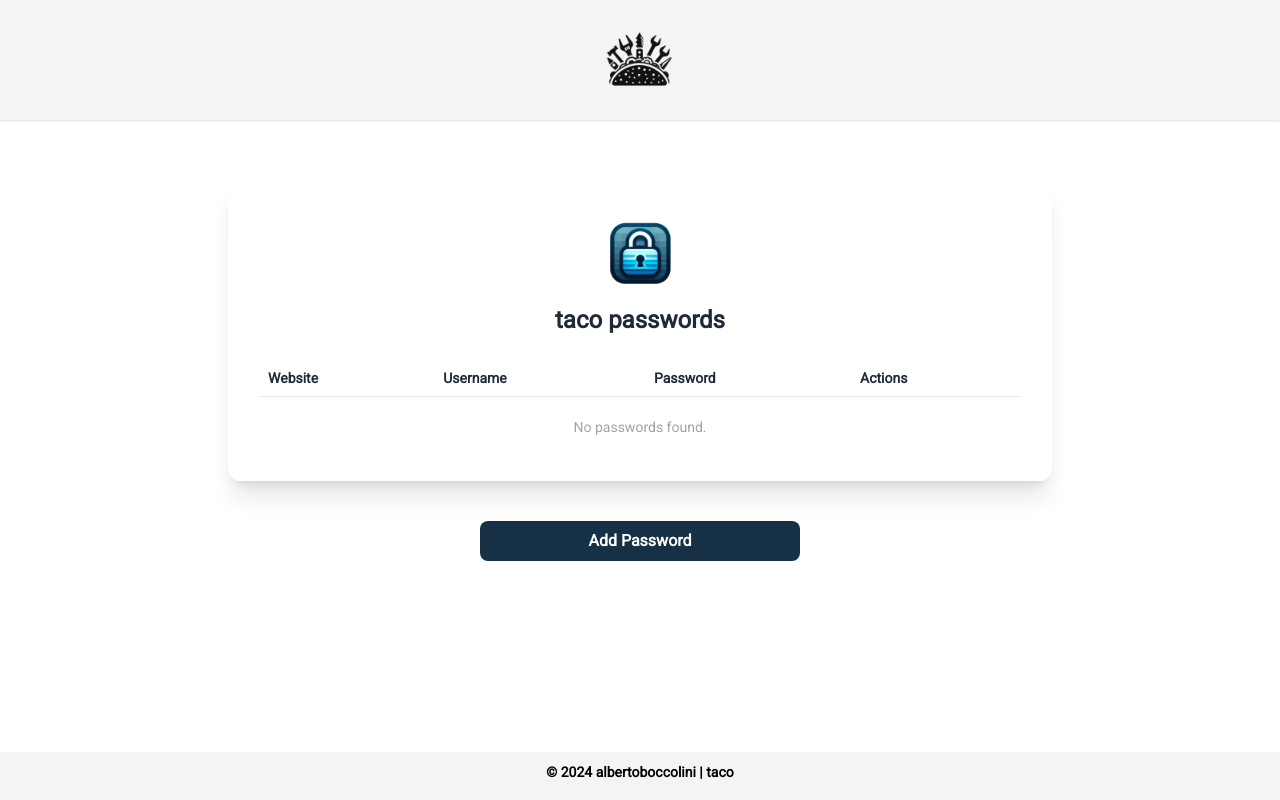
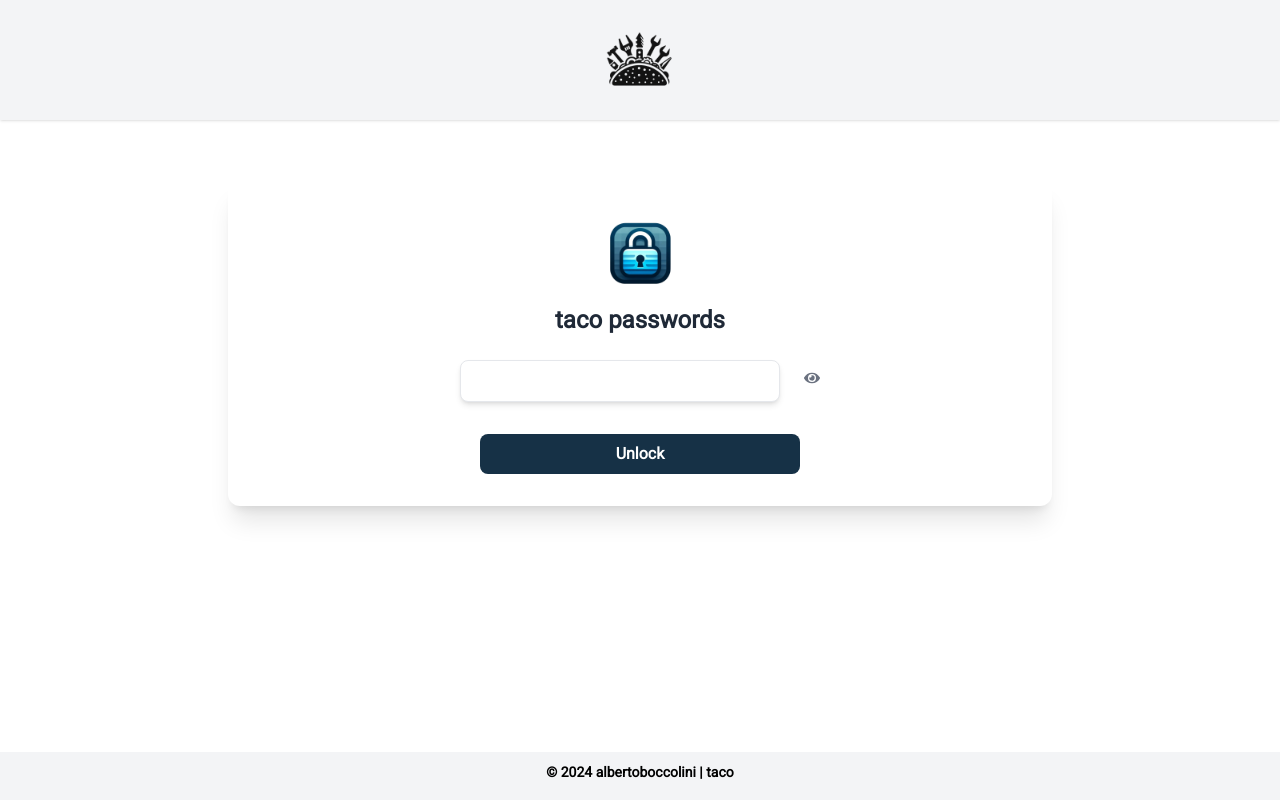
Before and after one commit to albertoboccolini/taco, a Next.js app: page /tools/passwords in a window 1280 px wide. Built offline with nearby package versions, Linux system fonts and the light colour scheme.

Commit message:
Add main password

```diff
--- a/app/components/tools/passwords/Engine.ts
+++ b/app/components/tools/passwords/Engine.ts
@@ -8,8 +8,19 @@ import {Engine as EncodeEngine} from "@/app/components/tools/encoder/Engine";
 export const Engine = () => {
     const {setError, successNotification} = NotificationManager();
     const [passwords, setPasswords] = useState<Array<{ website: string, username: string, password: string }>>([]);
+    const [mainPassword, setMainPassword] = useState<string>("");
     const [visiblePasswords, setVisiblePasswords] = useState<boolean[]>(new Array(passwords.length).fill(false));
+    const [visibleMainPassword, setVisibleMainPassword] = useState<boolean>(false);
     const {base64Encoder, base64Decoder} = EncodeEngine();
+    const [isAuthenticated, setIsAuthenticated] = useState(false);
+
+    const unlockPasswords = () => {
+        if (mainPassword === "") {
+            return setError(new InvalidParameter("Main Password"));
+        }
+        setIsAuthenticated(true);
+        reloadPasswords();
+    };
 
     const togglePasswordVisibility = (index: number) => {
         const updatedVisibility = [...visiblePasswords];
@@ -17,13 +28,26 @@ export const Engine = () => {
         setVisiblePasswords(updatedVisibility);
     };
 
+    const toggleMainPasswordVisibility = () => {
+        setVisibleMainPassword(!visibleMainPassword);
+    }
+
+    const encodePasswords = () => {
+        const encodedPasswords = passwords.map(password => ({
+            website: base64Encoder(password.website + mainPassword),
+            username: base64Encoder(password.username + mainPassword),
+            password: base64Encoder(password.password + mainPassword),
+        }));
+        return encodedPasswords;
+    }
+
     const reloadPasswords = () => {
         const loadedPasswords = JSON.parse(localStorage.getItem('passwords')! || '[]');
         const decodedPasswords = loadedPasswords.map((password: any) => ({
             ...password,
-            website: base64Decoder(password.website),
-            username: base64Decoder(password.username),
-            password: base64Decoder(password.password),
+            website: base64Decoder(password.website)!.toString().replace(mainPassword, ""),
+            username: base64Decoder(password.username)!.toString().replace(mainPassword, ""),
+            password: base64Decoder(password.password)!.toString().replace(mainPassword, ""),
         }));
         setPasswords(decodedPasswords);
     }
@@ -37,6 +61,9 @@ export const Engine = () => {
     };
 
     const checkParameters = (index: number) => {
+        if (mainPassword === "") {
+            return "Main password";
+        }
         if (passwords[index].website === "") {
             return "Website";
         }
@@ -55,11 +82,7 @@ export const Engine = () => {
             return setError(new InvalidParameter(parameter));
         }
         try {
-            const encodedPasswords = passwords.map(password => ({
-                website: base64Encoder(password.website),
-                username: base64Encoder(password.username),
-                password: base64Encoder(password.password),
-            }));
+            const encodedPasswords = encodePasswords();
             localStorage.setItem('passwords', JSON.stringify(encodedPasswords));
             successNotification("Password salvata correttamente.");
         } catch (error: any) {
@@ -73,14 +96,17 @@ export const Engine = () => {
         setPasswords(newPasswords);
     };
 
+    const updateMainPassword = (value: string) => {
+        setMainPassword(value);
+    };
+
     const deletePassword = (index: number) => {
         const newPasswords = passwords.filter((_, i) => i !== index);
         const encodedPasswords = newPasswords.map(password => ({
-            website: base64Encoder(password.website),
-            username: base64Encoder(password.username),
-            password: base64Encoder(password.password),
+            website: base64Encoder(password.website + mainPassword),
+            username: base64Encoder(password.username + mainPassword),
+            password: base64Encoder(password.password + mainPassword),
         }));
-        setPasswords(encodedPasswords);
         localStorage.setItem('passwords', JSON.stringify(encodedPasswords));
         reloadPasswords();
     };
@@ -93,5 +119,11 @@ export const Engine = () => {
         passwords,
         visiblePasswords,
         togglePasswordVisibility,
+        mainPassword,
+        updateMainPassword,
+        toggleMainPasswordVisibility,
+        visibleMainPassword,
+        unlockPasswords,
+        isAuthenticated
     };
 }
--- a/app/components/tools/passwords/Layout.tsx
+++ b/app/components/tools/passwords/Layout.tsx
@@ -1,6 +1,6 @@
 'use client'
 
-import React, {useState} from 'react';
+import React from 'react';
 import {NextPage} from "next";
 import Header from "@/app/components/public/Header";
 import Image from "next/image";
@@ -18,9 +18,53 @@ const Layout: NextPage = () => {
         deletePassword,
         visiblePasswords,
         togglePasswordVisibility,
+        mainPassword,
+        toggleMainPasswordVisibility,
+        visibleMainPassword,
+        updateMainPassword,
+        unlockPasswords,
+        isAuthenticated
     } = Engine();
 
 
+    if (!isAuthenticated) {
+        return (
+            <div className="text-gray-800 bg-white m-0 p-0">
+                <div className="shadow">
+                    <Header title={"taco | passwords"}/>
+                </div>
+                <main className="px-4 py-10 m-auto max-w-4xl sm:p-10">
+                    <div className="text-center p-5 m-auto">
+                        <div className="mx-auto max-w-4xl space-y-8">
+                            <div className="rounded-xl bg-white px-8 py-6 shadow-xl">
+                                <Image src={passwordLogo}
+                                       className="font-bold text-2xl text-center m-auto"
+                                       alt="taco converter"
+                                       width={100} height={100}/>
+                                <h1 className="font-bold text-2xl text-center mb-6">taco passwords</h1>
+                                <div className="mx-auto mb-6 block text-center">
+                                    <input type={visibleMainPassword ? 'text' : 'password'}
+                                           value={mainPassword}
+                                           onChange={(e) => updateMainPassword(e.target.value)}
+                                           className="shadow-md border py-2 px-4 w-full max-w-xs sm:max-w-sm md:max-w-md lg:max-w-lg font-normal rounded-lg"/>
+                                    <button onClick={toggleMainPasswordVisibility}
+                                            className="text-gray-500 ml-6">
+                                        {visibleMainPassword ? <FaEyeSlash width={200} height={200}/> : <FaEye/>}
+                                    </button>
+                                </div>
+                                <div className="block text-center mt-4">
+                                    <button type="submit" onClick={unlockPasswords}
+                                            className="bg-taco-button-bg hover:bg-white text-white font-bold py-2 px-4 rounded-lg transition duration-300 ease-in-out transform hover:scale-105 w-full max-w-xs sm:max-w-sm md:max-w-md lg:max-w-lg mx-2 my-2">
+                                        Unlock
+                                    </button>
+                                </div>
+                            </div>
+                        </div>
+                    </div>
+                </main>
+            </div>
+        );
+    } else {
         return (
             <div className="text-gray-800 bg-white m-0 p-0">
                 <div className="shadow">
@@ -35,6 +79,9 @@ const Layout: NextPage = () => {
                                        alt="taco converter"
                                        width={100} height={100}/>
                                 <h1 className="font-bold text-2xl text-center mb-6">taco passwords</h1>
+                                <p className="text-center text-sm mb-8 text-gray-400">
+                                    Passwords stored in local storage may be easily decrypted in a data breach, use taco passwords at your own risk.
+                                </p>
                                 <div className="overflow-x-auto">
                                     <table className="w-full text-sm">
                                         <thead>
@@ -106,6 +153,9 @@ const Layout: NextPage = () => {
                 </main>
             </div>
         );
+    }
+
+
 };
 
 export default Layout;
```
Lines whose indentation alone changed are shown as unchanged.
